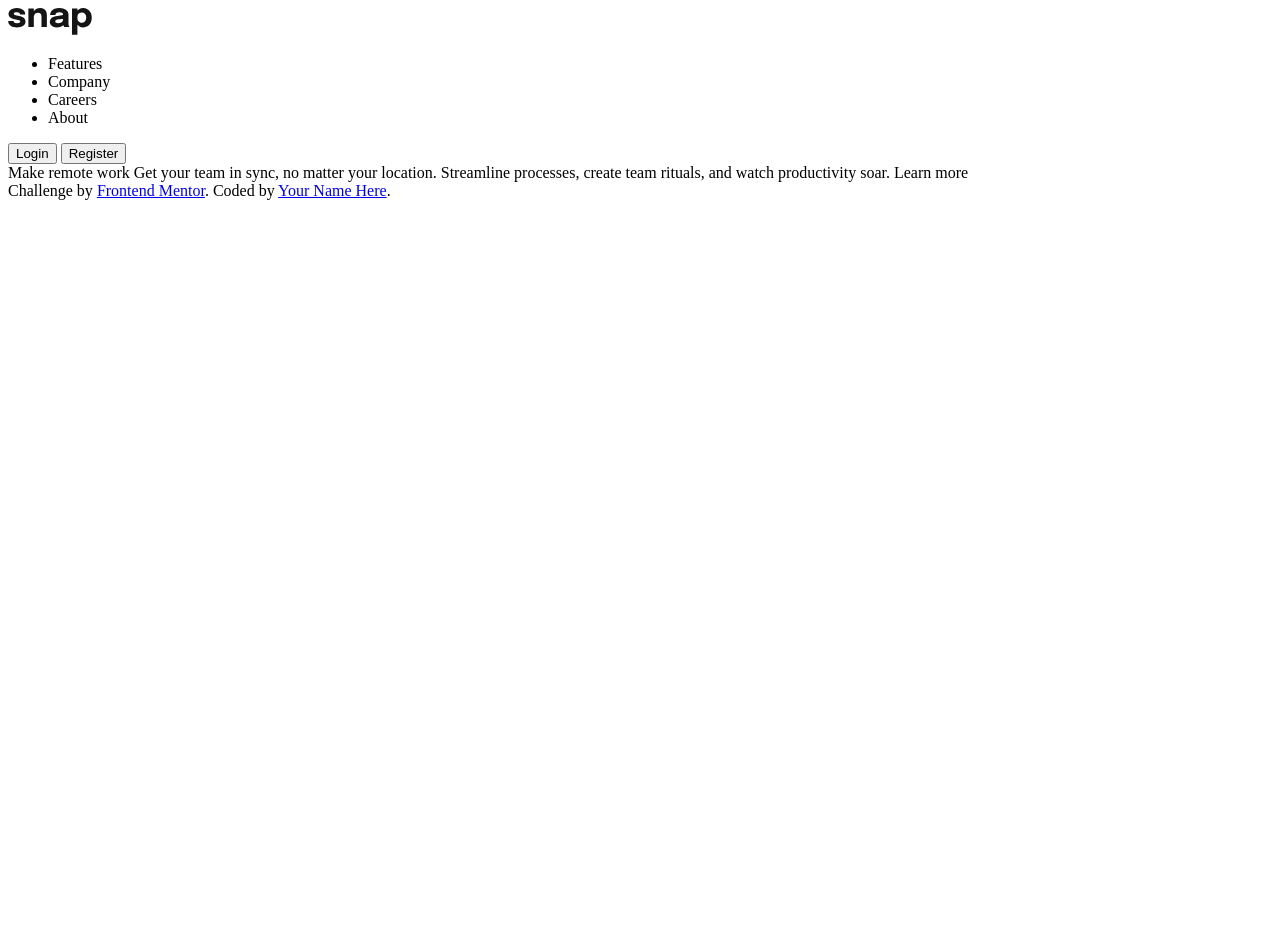
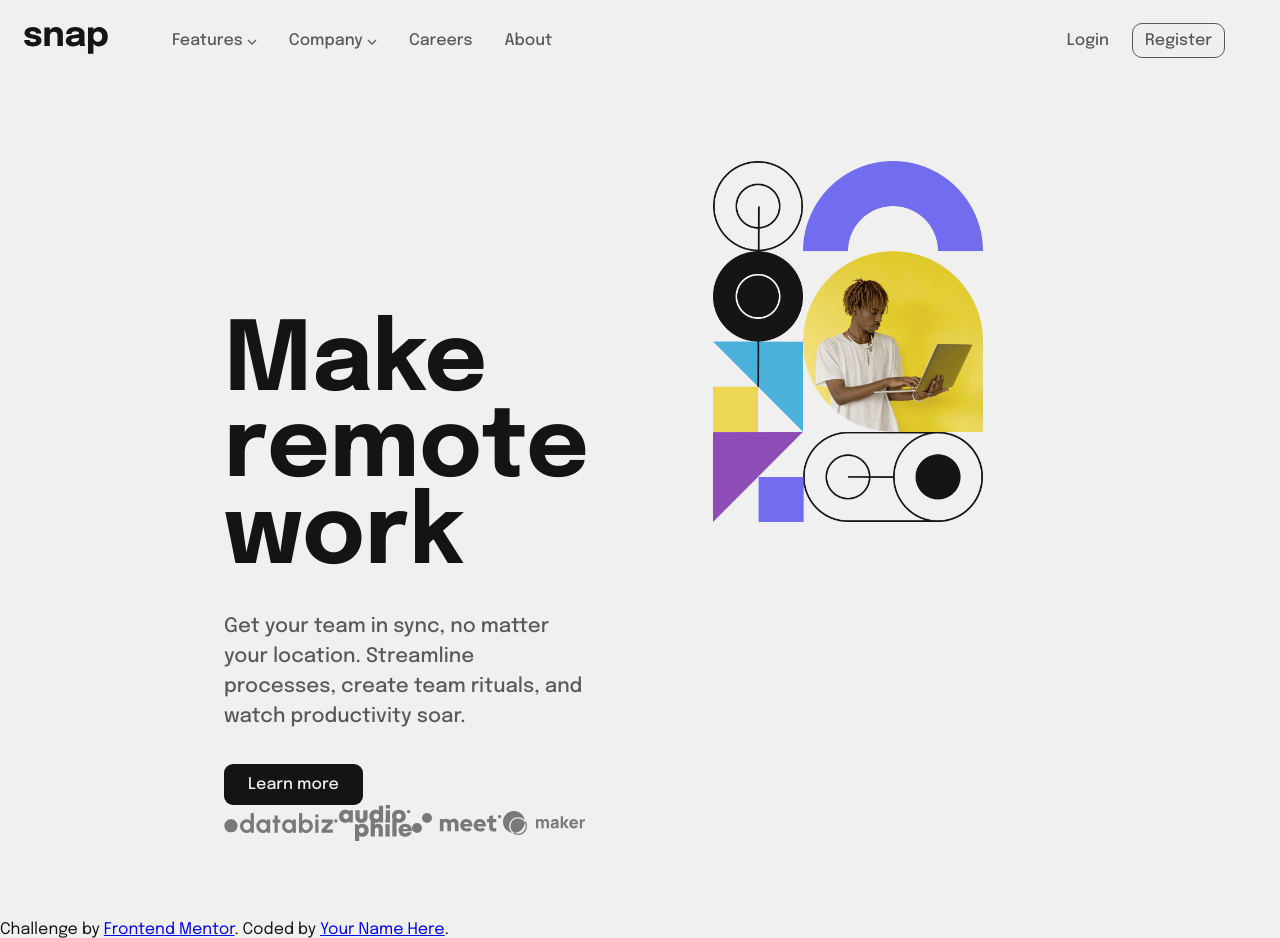
Before and after one commit to k-wlodarczyk/dropdown-navigation-accordion-main, a plain HTML site: page index.html in a window 1280 px wide. Before the commit the page ends 800 px from the top, so only its background shows below. Drawn offline with Linux system fonts and the light colour scheme.

Commit message:
Nav and hero section for desktop

```diff
--- a/css/style.css
+++ b/css/style.css
@@ -0,0 +1,222 @@
+:root {
+  /* ------ SPACING ----- */
+
+  /* Tiny scale */
+  --space-3xs: 0.2rem; /* 2px */
+  --space-2xs: 0.4rem; /* 4px */
+  --space-xs: 0.8rem; /* 8px */
+
+  /* Small */
+  --space-sm: 1.2rem; /* 12px */
+  --space-md: 1.6rem; /* 16px */
+  --space-lg: 2.4rem; /* 24px */
+
+  /* Medium–Large */
+  --space-xl: 3.2rem; /* 32px */
+  --space-2xl: 4.8rem; /* 48px */
+  --space-3xl: 6.4rem; /* 64px */
+  --space-4xl: 8rem; /* 80px */
+  --space-5xl: 9.6rem; /* 96px */
+  --space-6xl: 12.8rem; /* 128px */
+
+  /* Extra-Large */
+  --space-7xl: 16rem; /* 160px */
+  --space-8xl: 19.2rem; /* 192px */
+  --space-9xl: 22.4rem; /* 224px */
+  --space-10xl: 25.6rem; /* 256px */
+
+  /* ------ FONT ----- */
+
+  /* Tiny text */
+  --font-3xs: 0.8rem; /* 8px */
+  --font-2xs: 1rem; /* 10px */
+  --font-xs: 1.2rem; /* 12px */
+
+  /* Small / Base */
+  --font-sm: 1.4rem; /* 14px */
+  --font-md: 1.6rem; /* 16px */
+  --font-lg: 1.8rem; /* 18px */
+
+  /* Headings */
+  --font-xl: 2rem; /* 20px */
+  --font-2xl: 2.4rem; /* 24px */
+  --font-3xl: 3rem; /* 30px */
+  --font-4xl: 3.6rem; /* 36px */
+  --font-5xl: 4.8rem; /* 48px */
+  --font-6xl: 6rem; /* 60px */
+
+  /* Display / Hero */
+  --font-7xl: 7.2rem; /* 72px */
+  --font-8xl: 9.6rem; /* 96px */
+  --font-9xl: 12.8rem; /* 128px */
+  --font-10xl: 16rem; /* 160px */
+}
+
+/* GENERALS AND HELEPERS */
+
+* {
+  margin: 0;
+  padding: 0;
+  box-sizing: border-box;
+}
+
+html {
+  font-size: 62.5%;
+}
+
+body {
+  background-color: hsl(0, 0%, 94%);
+  font: var(--font-md) "Epilogue", sans-serif;
+  color: hsl(0, 0%, 8%);
+}
+
+/* GENERALS - BUTTONS */
+
+.btn {
+  font: 500 var(--font-md) "Epilogue", sans-serif;
+  color: hsl(0, 0%, 35%);
+  transition: 0.5s ease all;
+}
+
+.btn:hover {
+  cursor: pointer;
+  color: hsl(0, 0%, 8%);
+}
+
+.cta-btn {
+  padding: var(--space-sm) var(--space-lg);
+  border-radius: 9px;
+  color: hsl(0, 0%, 94%);
+  background-color: hsl(0, 0%, 8%);
+  font: inherit;
+  font-weight: 500;
+  border: none;
+  transition: 0.3s ease all;
+}
+
+.cta-btn:hover {
+  color: hsl(0, 0%, 8%);
+  background-color: hsl(0, 0%, 94%);
+  cursor: pointer;
+  outline: 1px solid currentColor;
+}
+
+/* NAVIGATION */
+
+.nav-bar {
+  display: flex;
+  justify-content: space-between;
+  align-items: center;
+  padding: var(--space-lg);
+  /* background-color: orange; */
+}
+
+.logo-and-menu-section {
+  display: flex;
+  align-items: center;
+  gap: var(--space-3xl);
+}
+
+.nav-menu-list {
+  display: flex;
+  gap: var(--space-xl);
+  list-style: none;
+}
+
+.nav-menu-item a:link,
+.nav-menu-item a:visited {
+  text-decoration: none;
+  color: hsl(0, 0%, 35%);
+  font-weight: 500;
+}
+
+.nav-menu-item a:hover,
+.nav-menu-item a:active {
+  color: hsl(0, 0%, 8%);
+}
+
+.nav-menu-item a:hover img {
+  filter: grayscale(100%) brightness(20%);
+}
+
+/* NAVIGATION - LOGIN AND REGISTER BTNS */
+
+.login-section {
+  display: flex;
+  align-items: center;
+  gap: var(--space-lg);
+  margin-right: var(--space-xl);
+}
+
+.login-btn {
+  border: none;
+}
+
+.register-btn {
+  padding: var(--space-xs) var(--space-sm);
+  border: none;
+  border-radius: 9px;
+  outline: 1px solid hsl(0, 0%, 35%);
+}
+
+.register-btn:hover {
+  outline: 1px solid hsl(0, 0%, 8%);
+}
+
+/* HERO */
+.hero-section {
+  display: grid;
+  grid-template-columns: 1fr 1fr;
+  margin: var(--space-4xl) var(--space-9xl);
+}
+
+.hero-text {
+  display: flex;
+  flex-direction: column;
+  width: 87%;
+}
+
+.hero-header {
+  margin-top: var(--space-7xl);
+  /* padding-right: var(--space-5xl); */
+  font-size: var(--font-8xl);
+  font-weight: 700;
+  line-height: 0.9;
+}
+
+.hero-description,
+.hero-btn {
+  margin-top: var(--space-xl);
+}
+
+.hero-description {
+  font-size: var(--font-xl);
+  line-height: 1.5;
+  color: hsl(0, 0%, 35%);
+  font-weight: 500;
+  /* padding-right: var(--space-3xl); */
+}
+
+.hero-btn {
+  align-self: flex-start;
+}
+
+.hero-img {
+  display: grid;
+  justify-items: center;
+}
+
+.hero-clients {
+  margin-top: auto;
+  display: flex;
+  justify-content: space-between;
+  align-items: center;
+}
+
+.hero-clients img {
+  filter: grayscale(100%) brightness(70%);
+}
+
+.hero-image {
+  width: 65%;
+}
--- a/index.html
+++ b/index.html
@@ -3,7 +3,6 @@
   <head>
     <meta charset="UTF-8" />
     <meta name="viewport" content="width=device-width, initial-scale=1.0" />
-    <!-- displays site properly based on user's device -->
 
     <link
       rel="icon"
@@ -13,6 +12,13 @@
     />
 
     <title>k-wlodarczyk | Intro section with dropdown navigation</title>
+
+    <link rel="preconnect" href="https://fonts.googleapis.com" />
+    <link rel="preconnect" href="https://fonts.gstatic.com" crossorigin />
+    <link
+      href="https://fonts.googleapis.com/css2?family=Epilogue:ital,wght@0,100..900;1,100..900&display=swap"
+      rel="stylesheet"
+    />
     <link rel="stylesheet" href="css/style.css" />
   </head>
   <body>
@@ -20,20 +26,60 @@
       <section class="logo-and-menu-section">
         <img src="images/logo.svg" alt="Logo of the Snap company" />
         <ul class="nav-menu-list">
-          <li>Features</li>
-          <li>Company</li>
-          <li>Careers</li>
-          <li>About</li>
+          <li class="nav-menu-item">
+            <a href="#"
+              >Features
+              <span
+                ><img
+                  src="images/icon-arrow-down.svg"
+                  alt="arrow for expanding dropdown menu" /></span
+            ></a>
+          </li>
+          <li class="nav-menu-item">
+            <a href="#"
+              >Company
+              <span
+                ><img
+                  src="images/icon-arrow-down.svg"
+                  alt="arrow for expanding dropdown menu" /></span
+            ></a>
+          </li>
+          <li class="nav-menu-item"><a href="#">Careers</a></li>
+          <li class="nav-menu-item"><a href="#">About</a></li>
         </ul>
       </section>
       <section class="login-section">
-        <button class="login-btn">Login</button>
-        <button class="register-btn">Register</button>
+        <button class="login-btn btn">Login</button>
+        <button class="register-btn btn">Register</button>
       </section>
     </nav>
 
-    Make remote work Get your team in sync, no matter your location. Streamline
-    processes, create team rituals, and watch productivity soar. Learn more
+    <section class="hero-section">
+      <div class="hero-text">
+        <h1 class="hero-header">Make remote work</h1>
+        <p class="hero-description">
+          Get your team in sync, no matter your location. Streamline processes,
+          create team rituals, and watch productivity soar.
+        </p>
+        <button class="hero-btn cta-btn">Learn more</button>
+        <div class="hero-clients">
+          <img src="images/client-databiz.svg" alt="logo of client Databiz" />
+          <img
+            src="images/client-audiophile.svg"
+            alt="logo of client audiophile"
+          />
+          <img src="images/client-meet.svg" alt="logo of client meet" />
+          <img src="images/client-maker.svg" alt="logo of client maker" />
+        </div>
+      </div>
+      <div class="hero-img">
+        <img
+          src="images/image-hero-desktop.png"
+          alt="A man with laptop"
+          class="hero-image"
+        />
+      </div>
+    </section>
 
     <div class="attribution">
       Challenge by
```
